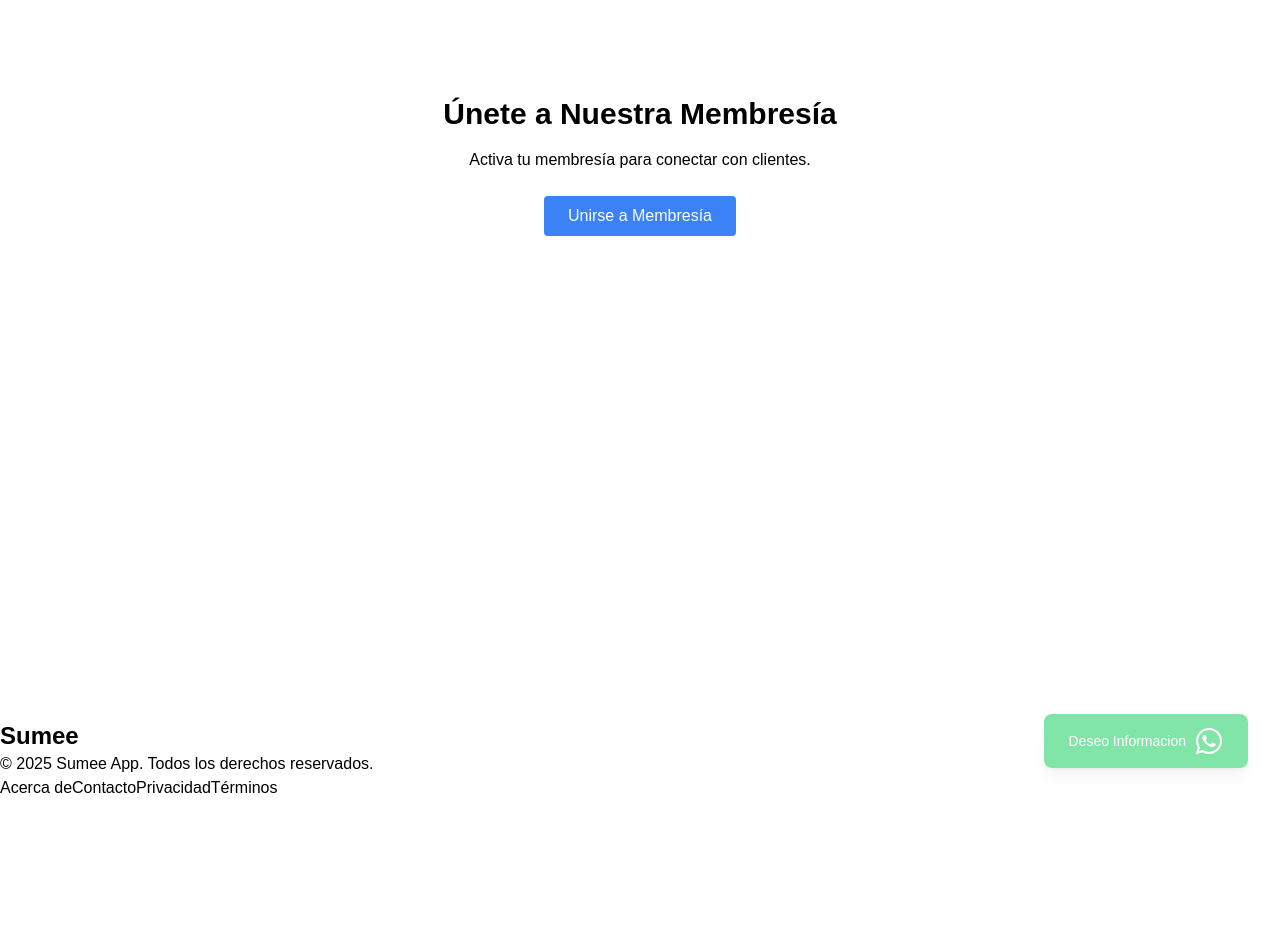
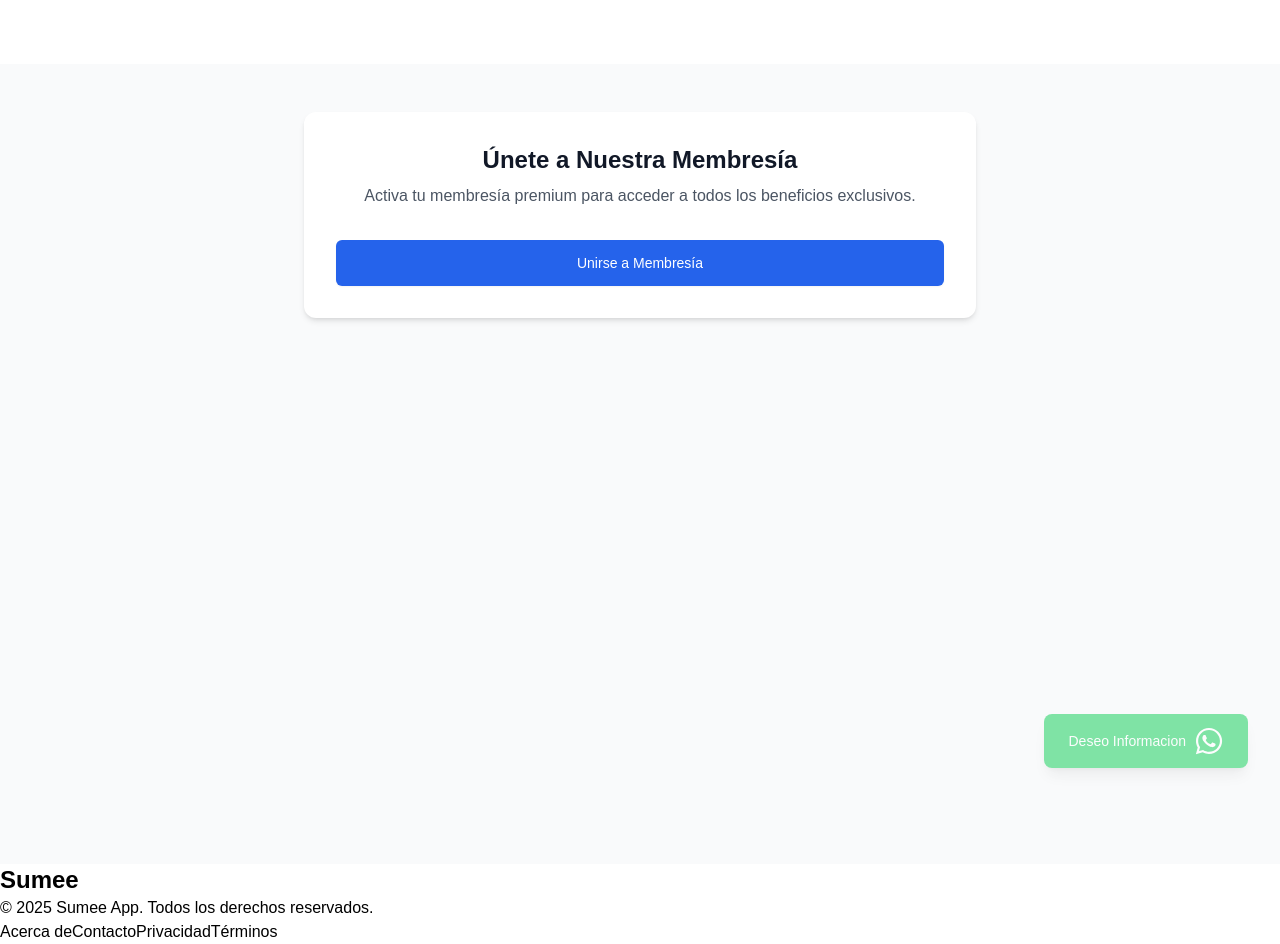
Before and after one commit to SoyDanMx/sumeeappnext.js, a Next.js app: page /membership in a window 1280 px wide. Before the commit the page ends 800 px from the top, so only its background shows below. Built offline with nearby package versions, Linux system fonts and the light colour scheme.

Commit message:
fix: Complete Stripe membership integration

```diff
--- a/src/app/membership/page.js
+++ b/src/app/membership/page.js
@@ -1,71 +1,105 @@
 // src/app/membership/page.js
 "use client";
 
-import { useState, useEffect } from "react";
+import { useState } from "react";
 import { useRouter } from "next/navigation";
+import StripeBuyButton from "@/components/StripeBuyButton";
 
 export default function Membership() {
-  const [mostrarPago, setMostrarPago] = useState(false);
+  const [showPayment, setShowPayment] = useState(false);
   const [error, setError] = useState(null);
   const router = useRouter();
 
-  useEffect(() => {
-    // Cargar el script de Stripe
-    const script = document.createElement("script");
-    script.src = "https://js.stripe.com/v3/buy-button.js";
-    script.async = true;
-    document.head.appendChild(script);
-    return () => document.head.removeChild(script);
-  }, []);
-
-  // Verificar autenticación (opcional, basado en el uso de verifyToken)
   const handleMembershipClick = async () => {
     try {
       const response = await fetch("/api/check-auth", {
         method: "GET",
-        credentials: "include", // Enviar cookies con el token
+        credentials: "include",
       });
+
       if (!response.ok) {
         setError("Por favor inicia sesión para continuar.");
         router.push("/login");
         return;
       }
-      setMostrarPago(true);
+      setShowPayment(true);
     } catch (err) {
       setError("Error al verificar autenticación.");
+      console.error("Auth error:", err);
     }
   };
 
   return (
-    <div className="p-8 text-center">
-      <h1 className="text-3xl font-bold mb-4">Únete a Nuestra Membresía</h1>
-      <p className="mb-6">Activa tu membresía para conectar con clientes.</p>
-      {error && <p className="text-red-600 mb-4">{error}</p>}
+    <div className="min-h-screen bg-gray-50 py-12 px-4 sm:px-6 lg:px-8">
+      <div className="max-w-md mx-auto bg-white rounded-xl shadow-md overflow-hidden md:max-w-2xl">
+        <div className="p-8">
+          <div className="text-center">
+            <h1 className="text-2xl font-bold text-gray-900 mb-2">Únete a Nuestra Membresía</h1>
+            <p className="mt-2 text-gray-600">
+              Activa tu membresía premium para acceder a todos los beneficios exclusivos.
+            </p>
+          </div>
+
+          {error && (
+            <div className="mt-4 bg-red-50 border-l-4 border-red-400 p-4">
+              <div className="flex">
+                <div className="flex-shrink-0">
+                  <svg className="h-5 w-5 text-red-400" xmlns="http://www.w3.org/2000/svg" viewBox="0 0 20 20" fill="currentColor">
+                    <path fillRule="evenodd" d="M10 18a8 8 0 100-16 8 8 0 000 16zM8.707 7.293a1 1 0 00-1.414 1.414L8.586 10l-1.293 1.293a1 1 0 101.414 1.414L10 11.414l1.293 1.293a1 1 0 001.414-1.414L11.414 10l1.293-1.293a1 1 0 00-1.414-1.414L10 8.586 8.707 7.293z" clipRule="evenodd" />
+                  </svg>
+                </div>
+                <div className="ml-3">
+                  <p className="text-sm text-red-700">{error}</p>
+                </div>
+              </div>
+            </div>
+          )}
+
+          <div className="mt-8">
             <button
               onClick={handleMembershipClick}
-        className="bg-blue-500 text-white px-6 py-2 rounded hover:bg-blue-600"
+              className="w-full flex justify-center py-3 px-4 border border-transparent rounded-md shadow-sm text-sm font-medium text-white bg-blue-600 hover:bg-blue-700 focus:outline-none focus:ring-2 focus:ring-offset-2 focus:ring-blue-500"
             >
               Unirse a Membresía
             </button>
-      {mostrarPago && (
-        <div className="fixed inset-0 bg-black bg-opacity-50 flex items-center justify-center z-50">
-          <div className="bg-white p-6 rounded-lg max-w-md w-full">
-            <h2 className="text-xl font-bold mb-4">Pagar con Stripe</h2>
-            <div className="stripe-container">
-              <stripe-buy-button
-                buy-button-id="buy_btn_1RaSlCE2shKTNR9MbQSGVUMW"
-                publishable-key="pk_live_51P8c4AE2shKTNR9MVARQB4La2uYMMc2shlTCcpcg8Ei6MqqPV1uN5uj6UbB5mpfReRKd4HL2OP1LoF17WXcYYeB000Ot1l847E"
-              ></stripe-buy-button>
           </div>
+
+          {showPayment && (
+            <div className="fixed inset-0 bg-gray-500 bg-opacity-75 flex items-center justify-center z-50 p-4">
+              <div className="bg-white rounded-lg shadow-xl overflow-hidden max-w-md w-full">
+                <div className="p-6">
+                  <div className="flex items-center justify-between">
+                    <h2 className="text-lg font-medium text-gray-900">Completa tu membresía</h2>
                     <button
-              onClick={() => setMostrarPago(false)}
-              className="mt-4 bg-red-500 text-white px-4 py-2 rounded hover:bg-red-600"
+                      onClick={() => setShowPayment(false)}
+                      className="text-gray-400 hover:text-gray-500"
                     >
-              Cerrar
+                      <span className="sr-only">Cerrar</span>
+                      <svg className="h-6 w-6" xmlns="http://www.w3.org/2000/svg" fill="none" viewBox="0 0 24 24" stroke="currentColor">
+                        <path strokeLinecap="round" strokeLinejoin="round" strokeWidth="2" d="M6 18L18 6M6 6l12 12" />
+                      </svg>
                     </button>
+                  </div>
+
+                  <div className="mt-4">
+                    <StripeBuyButton />
+                  </div>
+
+                  <div className="mt-4 flex justify-end">
+                    <button
+                      type="button"
+                      onClick={() => setShowPayment(false)}
+                      className="bg-white py-2 px-4 border border-gray-300 rounded-md shadow-sm text-sm font-medium text-gray-700 hover:bg-gray-50 focus:outline-none focus:ring-2 focus:ring-offset-2 focus:ring-blue-500"
+                    >
+                      Cancelar
+                    </button>
+                  </div>
+                </div>
               </div>
             </div>
           )}
         </div>
+      </div>
+    </div>
   );
 }
--- a/src/components/StripeBuyButton.js
+++ b/src/components/StripeBuyButton.js
@@ -5,7 +5,7 @@ import { useEffect } from 'react';
 
 export default function StripeBuyButton() {
   useEffect(() => {
-    // Verificar si el script ya existe
+    // Verificar si el script ya está cargado
     if (document.querySelector('script[src="https://js.stripe.com/v3/buy-button.js"]')) {
       return;
     }
@@ -14,19 +14,22 @@ export default function StripeBuyButton() {
     const script = document.createElement('script');
     script.src = 'https://js.stripe.com/v3/buy-button.js';
     script.async = true;
+    script.onload = () => console.log('Stripe Buy Button script loaded successfully');
+    script.onerror = (e) => console.error('Stripe Buy Button script failed to load', e);
+
     document.body.appendChild(script);
 
     return () => {
-      // Limpieza opcional al desmontar
+      // Limpieza al desmontar el componente
       document.body.removeChild(script);
     };
   }, []);
 
   return (
-    <div className="stripe-buy-button-container">
+    <div className="stripe-buy-button-container my-4">
       <stripe-buy-button
         buy-button-id="buy_btn_1RaSlCE2shKTNR9MbQSGVUMW"
-        publishable-key={process.env.NEXT_PUBLIC_STRIPE_PUBLISHABLE_KEY || "pk_live_51P8c4AE2shKTNR9MVARQB4La2uYMMc2shlTCcpcg8EI6MqqPV1uN5uj6UbB5mpfReRKd4HL2OP1LoF17WXcYYeB000Ot1l847E"}
+        publishable-key="pk_live_51P8c4AE2shKTNR9MVARQB4La2uYMMc2shlTCcpcg8EI6MqqPV1uN5uj6UbB5mpfReRKd4HL2OP1LoF17WXcYYeB000Ot1l847E"
       />
     </div>
   );
```
Lines whose indentation alone changed are shown as unchanged.
